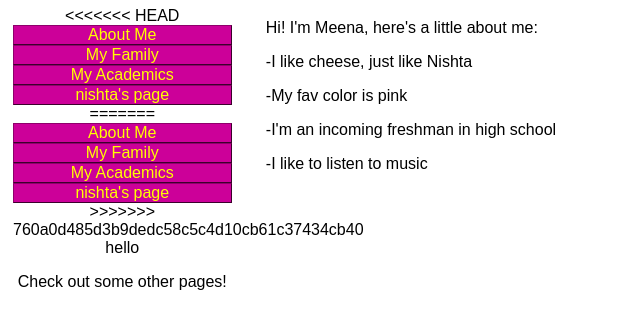
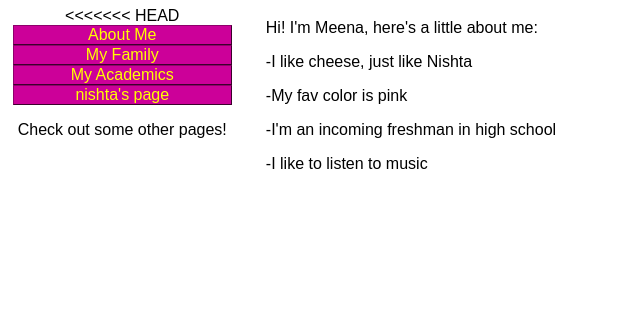
Before and after one commit to adusumillim/firstwebsite, a plain HTML site: page index.html in a window 1280 px wide. Shown: the part 69-398 px from the top of the page, without its empty margins (0-640 px from the left). Drawn offline with Linux system fonts and the light colour scheme.

Commit message:
remove Nishta's error

```diff
--- a/index.html
+++ b/index.html
@@ -32,29 +32,23 @@
           </p>
           <div id="tswcssbuttons">
             <ul>
-<<<<<<< HEAD
+              &lt;&lt;&lt;&lt;&lt;&lt;&lt; HEAD
               <li><a href="index.html">About Me </a></li>
               <li><a href="myfamily.html">My Family </a></li>
               <li><a href="sitemap.html">My Academics </a></li>
-			  <li><a href="https://users.wpi.edu/~nkumar3/"> nishta's page </a></li>
-=======
-              <li><a href="file:///Z:/index.html">About Me </a></li>
-              <li><a href="file:///Z:/myfamily.html">My Family </a></li>
-              <li><a href="file:///Z:/sitemap.html">My Academics </a></li>
-	      <li><a href="https://users.wpi.edu/~nkumar3/"> nishta's page </a></li>
+              <li><a href="https://users.wpi.edu/%7Enkumar3/"> nishta's page </a></li>
 
->>>>>>> 760a0d485d3b9dedc58c5c4d10cb61c37434cb40
             </ul>
-
             <div style="clear: both;"></div>
             <div id="tswfooter">
-	  hello
               <!-- start of footer section: insert your copyright notice, etc, here -->
               <p> Check out some other pages!
                 <!-- end of footer section: insert your copyright notice, etc, above this line -->
               </p>
             </div>
           </div>
-
+        </div>
+      </div>
+    </div>
   </body>
 </html>
```
Also changed, not shown: 1 other file. Lines whose indentation alone changed are shown as unchanged.
